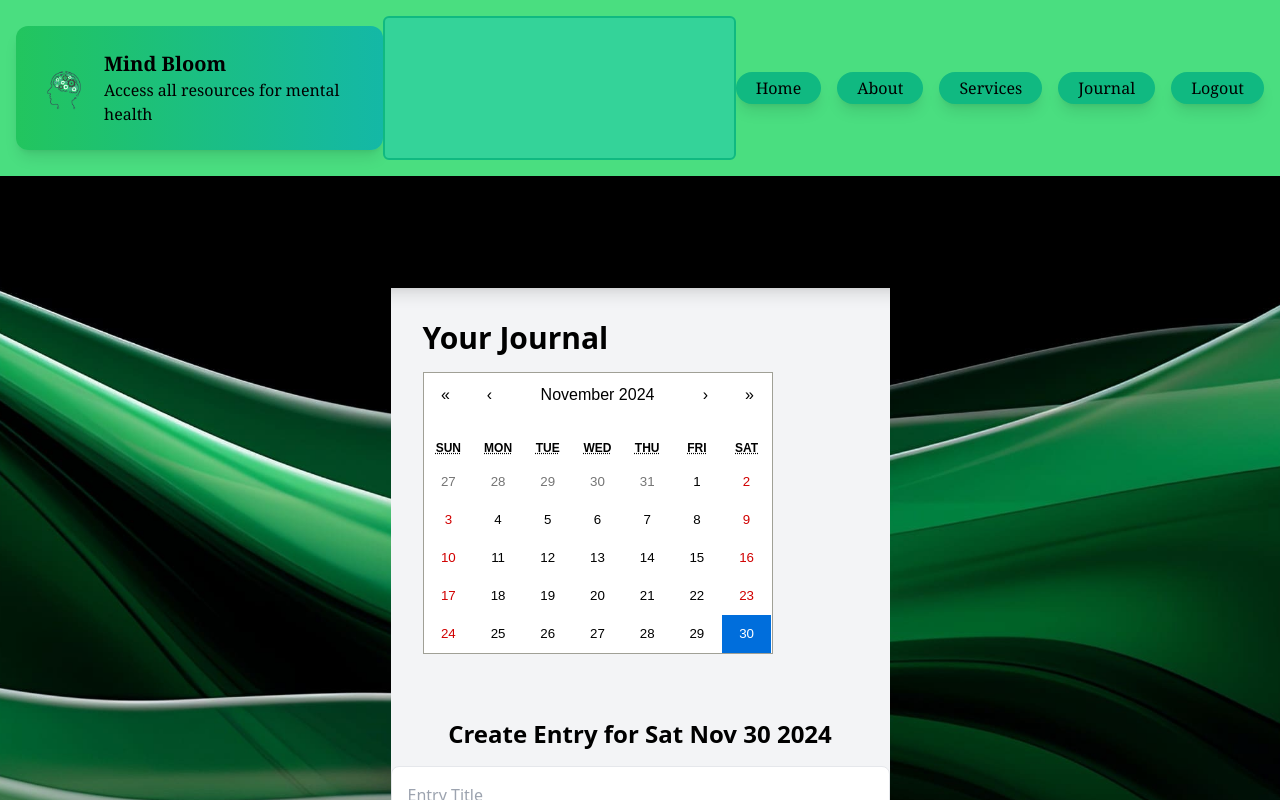
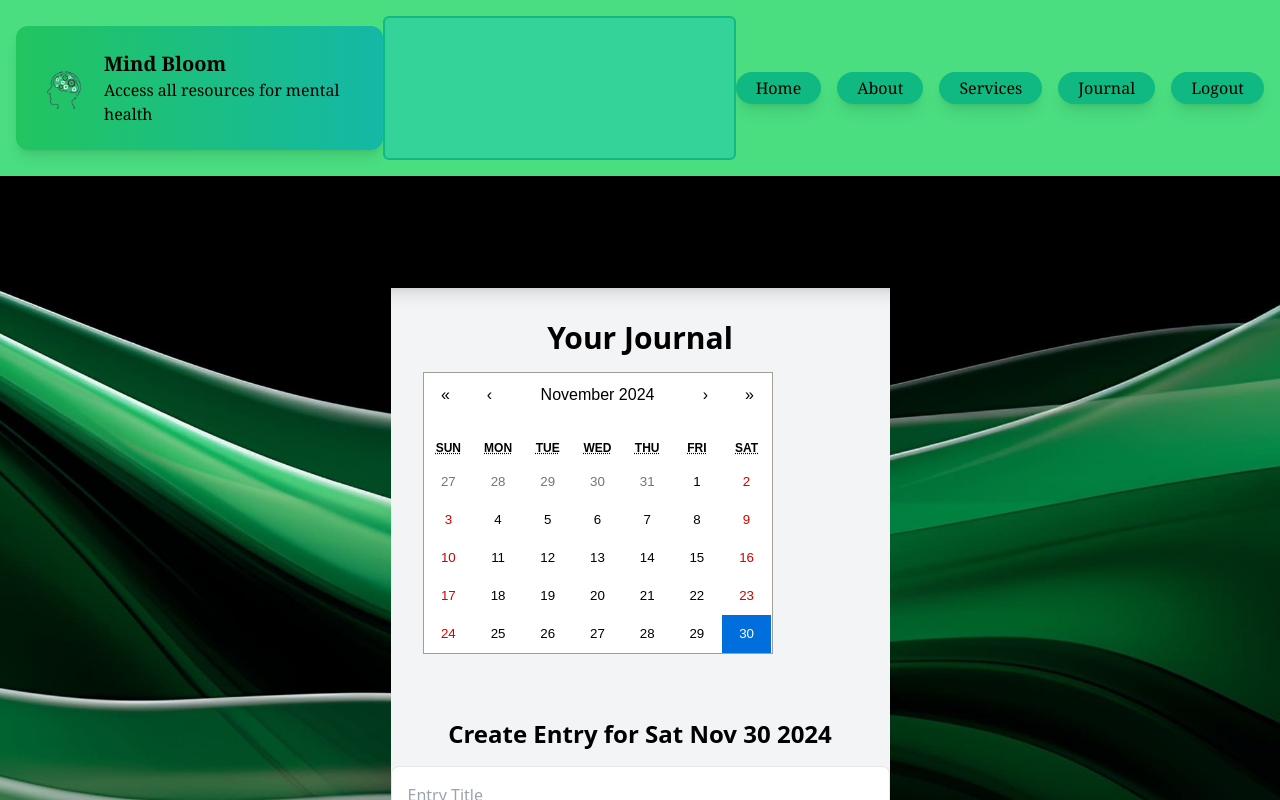
Before and after one commit to julianDalban/mental-health-app, a React (Create React App) app in the folder mind-bloom/: page /journal in a window 1280 px wide. Shown: the top 800 px of the page. Built offline with nearby package versions, Linux system fonts and the light colour scheme; no server answers; the database is empty; sample sign-in values are in the browser's storage.

Commit message:
cleaned up journal page

```diff
--- a/mind-bloom/src/pages/journal.jsx
+++ b/mind-bloom/src/pages/journal.jsx
@@ -121,7 +121,7 @@ const Journal = () => {
     <div className="relative z-10 bg-green bg-opacity-90 p-8 rounded-lg shadow-lg max-w-2xl w-full"></div>
     <div className="flex flex-col items-center justify-center min-h-screen bg-gray-100">
       <div className="bg-gray p-8 rounded-lg -w-2xl w-full">
-        <h1 className="text-3xl font-bold mb-4">Your Journal</h1>
+        <h1 className="text-3xl font-bold mb-4 text-center">Your Journal</h1>
         <Calendar
           onChange={handleDateChange}
           value={selectedDate}
@@ -131,7 +131,7 @@ const Journal = () => {
         </div>
         {entry ? (
           <div>
-            <h2 className="text-2xl font-semibold mb-4">Entry for {selectedDate.toDateString()}</h2>
+            <h2 className="text-2xl font-semibold mb-4 text-center">Entry for {selectedDate.toDateString()}</h2>
             <input
               type="text"
               value={title}
@@ -156,7 +156,7 @@ const Journal = () => {
               </button>
             </div>
             {entryId && (
-              <div className="flex justify-center">
+              <div className="flex justify-center mt-4">
                 <button
                   onClick={handleDelete}
                   className="visible border-1 font-serif border-double border-slate-75 px-5 py-1 rounded-full shadow-lg transition
--- a/mind-bloom/src/pages/services.jsx
+++ b/mind-bloom/src/pages/services.jsx
@@ -29,7 +29,7 @@ const Services = () => {
     <div className="relative flex flex-col items-center justify-center min-h-screen bg-cover bg-center py-12" style={{ backgroundImage: `url(${Green})` }}>
       <div className="relative z-10 bg-white bg-opacity-90 p-8 rounded-lg shadow-lg max-w-2xl w-full">
         <h1 className="text-3xl font-bold mb-4 text-center">Mental Health Services</h1>
-        <p className="text-gray-700 mb-4 text-center">
+        <p className="text-gray-700 mb-6 text-center">
           Explore our range of popular mental health services designed to support your well-being.
         </p>
         <div>
```
Lines whose indentation alone changed are shown as unchanged.
